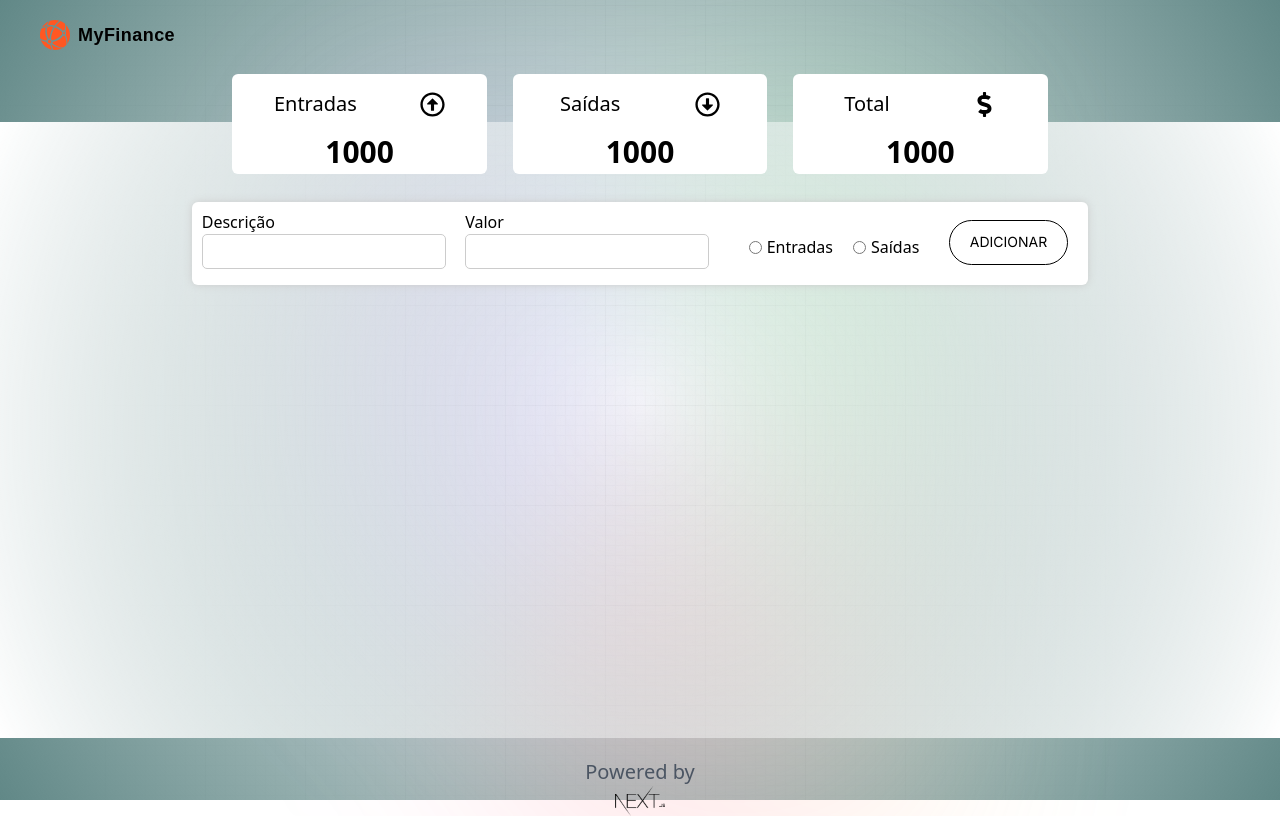
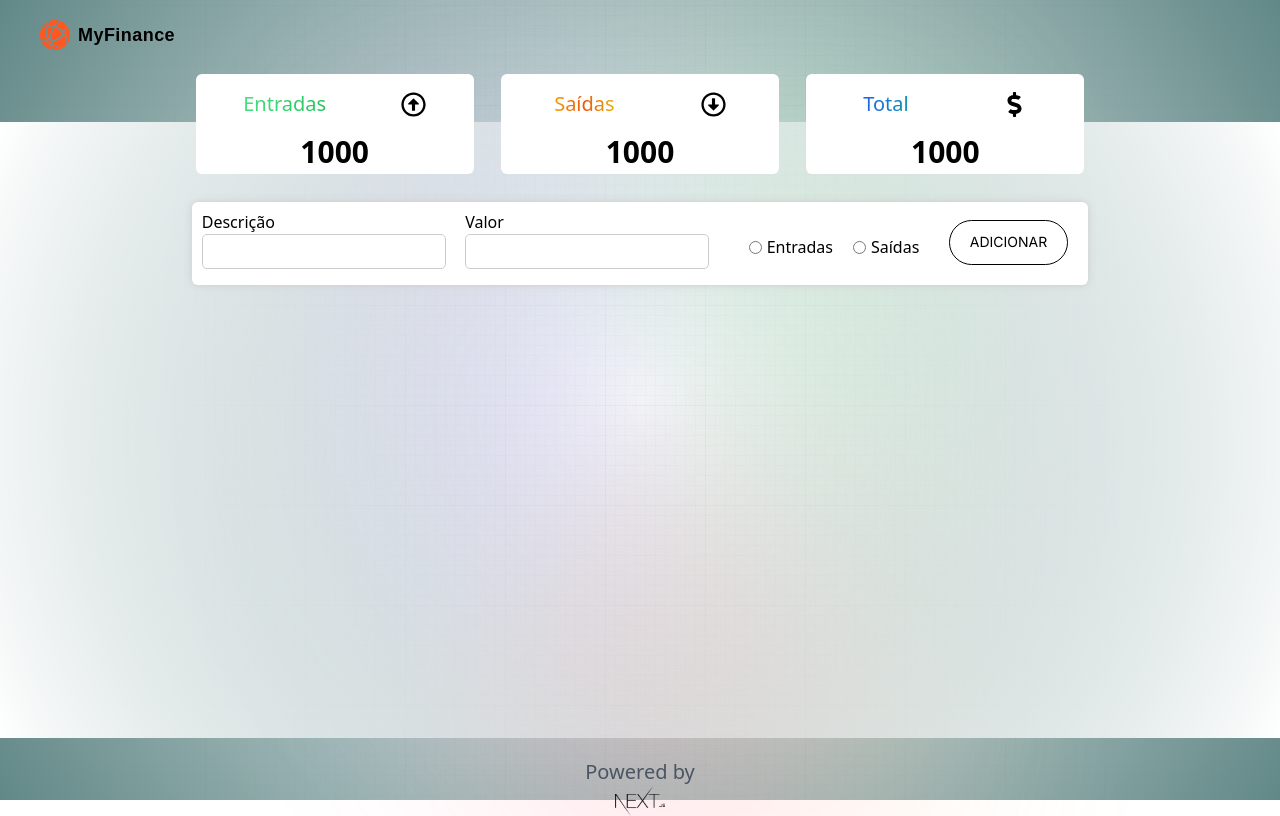
Before and after one commit to serjsouzar/MyFinance, a Next.js app: page /myfinance-page in a window 1280 px wide. Built offline with nearby package versions, Linux system fonts and the light colour scheme; no server answers.

Commit message:
user's finance register working

```diff
--- a/app/api/finance/new/route.js
+++ b/app/api/finance/new/route.js
@@ -2,11 +2,11 @@ import { connectToDb } from "@/utils/database";
 import Finance from "@/models/finance";
 
 export const POST = async (request) => {
-  const { userId, desc, value, outcome } = await request.json()
+  const { userId, desc, amount, outcome } = await request.json()
 
   try {
     await connectToDb()
-    const newFinance = new Finance({creator: userId, desc, value, outcome});
+    const newFinance = new Finance({creator: userId, desc, amount, outcome});
 
     await newFinance.save();
     return new Response(JSON.stringify(newFinance), {status: 201});
--- a/app/myfinance-page/page.jsx
+++ b/app/myfinance-page/page.jsx
@@ -1,14 +1,37 @@
+"use client";
+
+import { useState } from "react";
+import { useSession } from "next-auth/react";
+
 import Main from "@/components/Main";
-import React from "react";
+import Resume from "@/components/Resume";
 
-const MyProfile = () => {
+const MyFinancePage = () => {
+  const { data: session } = useSession();
+  const [submitting, setSubmitting] = useState(false);
+
+  const [finance, setFinance] = useState({
+    desc: "",
+    amount: 0,
+    outcome: false,
+  });
+
   return (
-    <div className="home">
-      <div className="home_div">
-        <Main />
+    <>
+      <div className="home">
+        <div className="home_div">
+          <Resume />
+          <Main
+            finance={finance}
+            setFinance={setFinance}
+            submitting={submitting}
+            setSubmitting={setSubmitting}
+            session={session}
+          />
+        </div>
       </div>
-    </div>
+    </>
   );
 };
 
-export default MyProfile;
+export default MyFinancePage;
--- a/components/Form.jsx
+++ b/components/Form.jsx
@@ -1,31 +1,49 @@
+"use client"
+
 import React from "react";
 
-const Form = () => {
+
+const Form = ({finance, setFinance, submitting, handleSubmit}) => {
   return (
     <>
-      <div className="form_container">
+      <form
+        className="form_container"
+        onSubmit={handleSubmit}
+        >
         <div className="input_container">
           <label>Descrição</label>
-          <input className="input_style" type="text" />
+          <input
+          className="input_style" type="text"
+          onChange={(e) => setFinance({...finance, desc: e.target.value})}
+          />
         </div>
         <div className="input_container">
           <label>Valor</label>
-          <input className="input_style" type="number" />
+          <input
+          className="input_style" type="number"
+          onChange={(e) => setFinance({...finance, amount: e.target.value})}
+          />
         </div>
         <div className="radio_container">
           <div className="radio">
-            <input className="radio_input" type="radio" />
+            <input
+              className="radio_input" type="radio"
+              onChange={() => setFinance({...finance, outcome: true})}
+              />
             <label>Entradas</label>
           </div>
           <div className="radio">
-            <input className="radio_input" type="radio" />
+            <input
+              className="radio_input" type="radio"
+              onChange={() => setFinance({...finance, outcome: false})}
+              />
             <label>Saídas</label>
           </div>
         </div>
         <div className="form_btn">
-          <button className="outline_btn">ADICIONAR</button>
+          <button className="outline_btn" disabled={submitting}>ADICIONAR</button>
         </div>
-      </div>
+      </form>
     </>
   );
 };
--- a/components/Main.jsx
+++ b/components/Main.jsx
@@ -1,13 +1,39 @@
-import React from "react";
-import Resume from "./Resume";
 import Form from "./Form";
 
-const Main = () => {
+const Main = ({ finance, setFinance, submitting, setSubmitting, session }) => {
+  /* Create Finance */
+  const createFinance = async (e) => {
+    e.preventDefault();
+    setSubmitting(true);
+
+    try {
+      const response = await fetch("/api/finance/new", {
+        method: "POST",
+        body: JSON.stringify({
+          desc: finance.desc,
+          amount: finance.amount,
+          userId: session?.user.id,
+          outcome: finance.outcome,
+        }),
+      });
+
+      if (response.ok) {
+        console.log("Finança cadastrada com sucesso");
+      }
+    } catch (error) {
+      console.log("Error", error);
+    } finally {
+      setSubmitting(false);
+    }
+  };
+
   return (
-    <>
-      <Resume />
-      <Form />
-    </>
+          <Form
+            finance={finance}
+            setFinance={setFinance}
+            submitting={submitting}
+            handleSubmit={createFinance}
+          />
   );
 };
 
--- a/components/Resume.jsx
+++ b/components/Resume.jsx
@@ -1,4 +1,3 @@
-//import { ResumeItem } from "../ResumeItem/ResumeItem";
 import {
   FaRegArrowAltCircleUp,
   FaRegArrowAltCircleDown,
--- a/components/ResumeItem.jsx
+++ b/components/ResumeItem.jsx
@@ -4,7 +4,13 @@ const ResumeItem = ({title, Icon, value}) => {
   return (
     <div className="resume_item">
       <header className='resume_header'>
-        <p className='resume_title'>{title}</p>
+        {
+        title === "Entradas" ?
+        (<p className='resume_title green_gradient'>{title}</p>)
+        : title === "Saídas" ?
+          (<p className='resume_title orange_gradient'>{title}</p>)
+        : (<p className='resume_title blue_gradient'>{title}</p>)
+        }
         <Icon />
       </header>
       <span className='resume_total'>{value}</span>
--- a/models/finance.js
+++ b/models/finance.js
@@ -3,13 +3,13 @@ import {Schema, model, models} from "mongoose";
 const FinanceSchema = new Schema({
   creator: {
     type: Schema.Types.ObjectId,
-    ref: 'User'
+    ref: 'User',
   },
   desc: {
     type: String,
     required: [true, 'Description is required'],
   },
-  value: {
+  amount: {
     type: Number,
     required: [true, 'Value is required'],
   },
--- a/styles/global.css
+++ b/styles/global.css
@@ -269,7 +269,7 @@
 
 /*Resume Container*/
 .resume_container {
-  @apply max-w-6xl w-11/12 h-8 m-0 flex gap-5	-mt-12 justify-around
+  @apply max-w-6xl w-full h-8 m-0 flex gap-5	-mt-12 justify-around
 }
 
 /* Nav Component */
```
